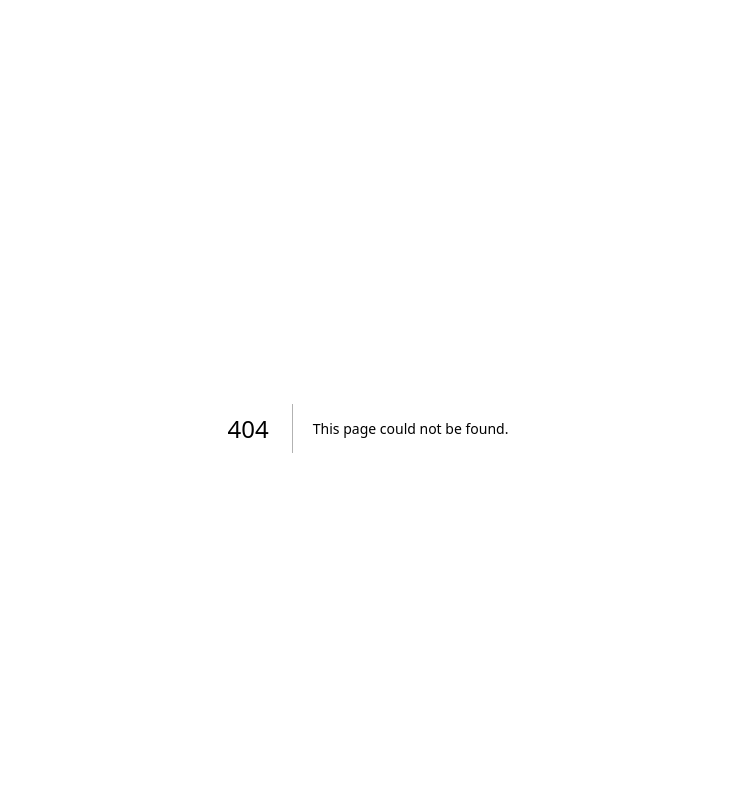
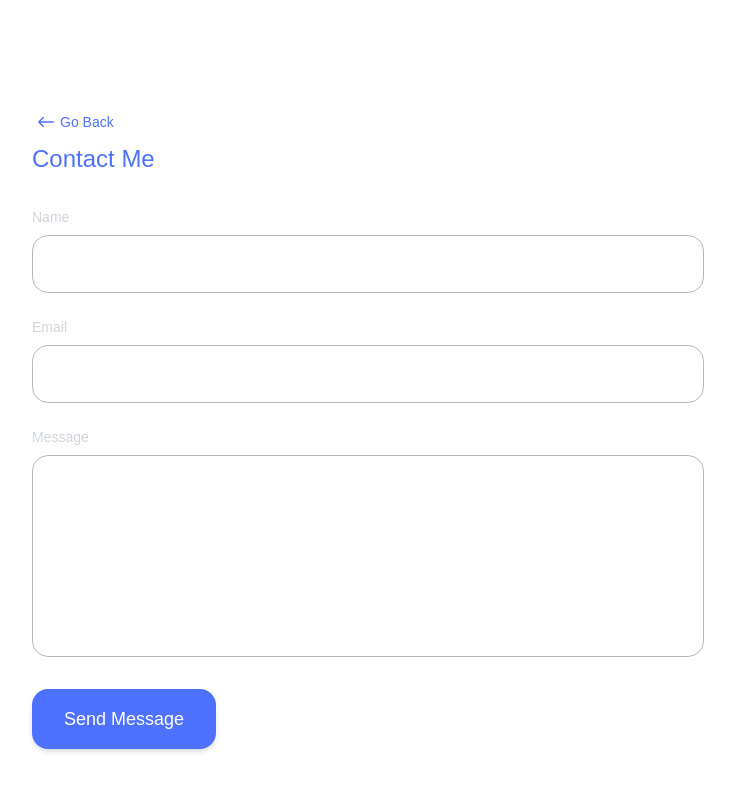
Before and after one commit to BernardSDev/portfolio.frontend, a Next.js app: page /contact in a window 1280 px wide. Before the commit this address had no page. Shown: the top 790 px of the page, without its empty margins (272-1007 px from the left). Built offline with nearby package versions, Linux system fonts and the light colour scheme; a web font is replaced by a local one.

Commit message:
Link ConnectCTA to contact page

```diff
--- /dev/null
+++ b/src/app/contact/page.tsx
@@ -0,0 +1,57 @@
+"use client"
+
+import {useRouter} from "next/navigation"
+import BackButton from "@/components/BackButton/BackButton";
+
+export default function ContactPage() {
+    const router = useRouter()
+
+    return (
+        <main className="min-h-screen bg-background flex items-center justify-center p-6">
+            <div className="w-full max-w-3xl bg-background rounded-3xl p-8 md:p-12">
+                <BackButton onClick={() => router.back()} />
+
+                <h1 className="text-2xl font-medium text-primary mb-8">
+                    Contact Me
+                </h1>
+
+                <form className="space-y-6">
+                    <div className="flex flex-col gap-2">
+                        <label className="text-sm text-gray-300">Name</label>
+                        <input
+                            className="w-full bg-transparent border border-gray-500/50 rounded-2xl px-5 py-4 text-white outline-none focus:border-indigo-400 transition"
+                            placeholder="Enter your name"
+                        />
+                    </div>
+
+                    <div className="flex flex-col gap-2">
+                        <label className="text-sm text-gray-300">Email</label>
+                        <input
+                            type="email"
+                            className="w-full bg-transparent border border-gray-500/50 rounded-2xl px-5 py-4 text-white outline-none focus:border-b transition"
+                            placeholder="Enter your email"
+                        />
+                    </div>
+
+                    <div className="flex flex-col gap-2">
+                        <label className="text-sm text-gray-300">Message</label>
+                        <textarea
+                            rows={7}
+                            className="w-full bg-transparent border border-gray-500/50 rounded-2xl px-5 py-4 text-white outline-none resize-none transition"
+                            placeholder="Write your message..."
+                        />
+                    </div>
+
+                    <div className="pt-2">
+                        <button
+                            type="submit"
+                            className="bg-primary  transition px-8 py-4 rounded-2xl text-white text-lg w-fit shadow-md cursor-pointer"
+                        >
+                            Send Message
+                        </button>
+                    </div>
+                </form>
+            </div>
+        </main>
+    )
+}
--- a/src/components/BackButton/BackButton.tsx
+++ b/src/components/BackButton/BackButton.tsx
@@ -10,13 +10,13 @@ interface Props {
 function BackButton({
                         onClick,
                         label = "Go Back",
-                        variant = "primary" // use an existing variant
+                        variant = "primary"
                     }: Props) {
-    return (
-        <SmartButton variant={variant} onClick={onClick}>
-            <IoIosArrowRoundBack size={28} />
-            {label && <span>{label}</span>}
-        </SmartButton>
+    return(
+            <SmartButton variant={variant} onClick={onClick}>
+                <IoIosArrowRoundBack size={28}/>
+                {label && <span>{label}</span>}
+            </SmartButton>
     )
 }
 
--- a/src/components/ConnectCTA/ConnectCTA.tsx
+++ b/src/components/ConnectCTA/ConnectCTA.tsx
@@ -3,7 +3,7 @@ import Link from "next/link"
 function ConnectCTA() {
     return (
         <Link
-            href="/"
+            href={"/contact"}
             className={"w-full md:w-1/4 min-w-[180px] border border-primary px-4 py-2 rounded-full text-sm text-center hover:bg-primary hover:text-white transition"}
         >
             Connect via email
```
